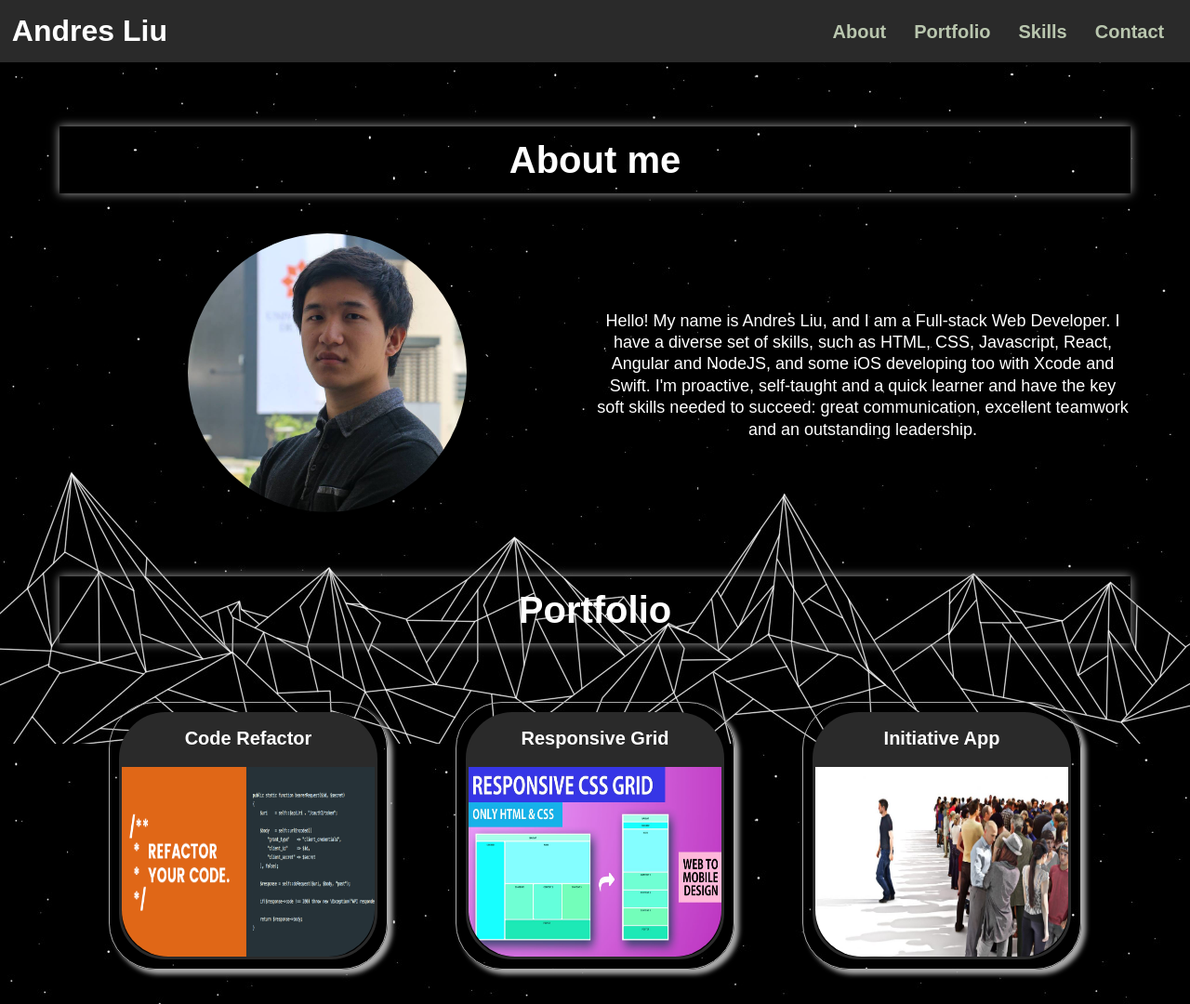
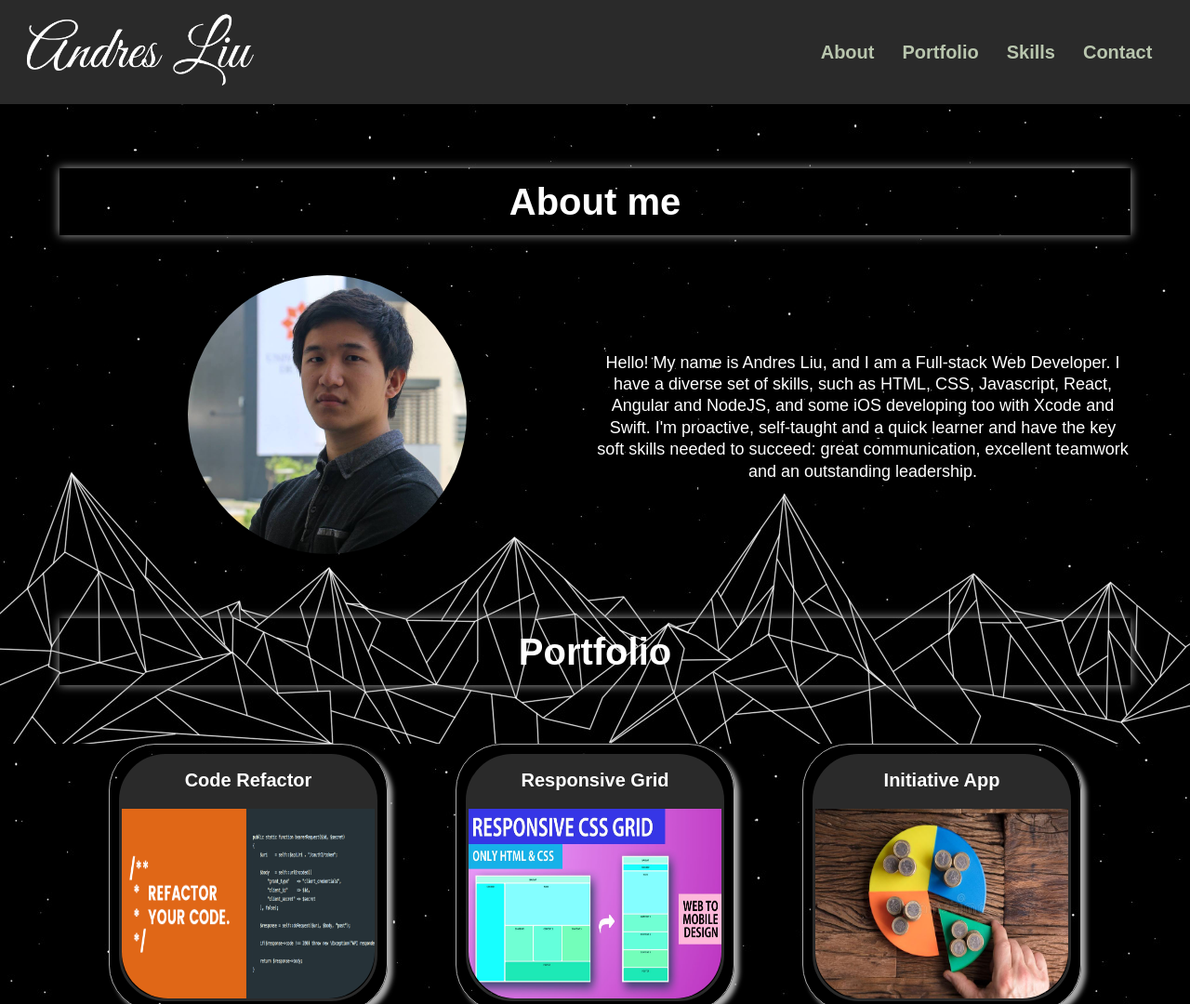
Before and after one commit to andresliu22/portfolio-html, a plain HTML site: page index.html in a window 1280 px wide. Shown: the top 1080 px of the page at 93% size. Drawn offline with Linux system fonts and the light colour scheme.

Commit message:
Add new logo and image

```diff
--- a/assets/css/style.css
+++ b/assets/css/style.css
@@ -22,13 +22,20 @@ header {
   display: flex;
   justify-content: space-between;
   align-items: center;
-  padding: 1%;
+  padding: 1% 2%;
   background-color: var(--header-footer-color);
   color: #fff;
 }
 
 h1 {
-  font-size: 200%;
+  font-size: 300%;
+  font-style: italic;
+  text-align: center;
+  text-decoration: underline;
+}
+
+header .logo img {
+  width: 250px;
 }
 
 h2 {
@@ -141,7 +148,7 @@ section h2 {
 .portfolio article a:hover {
   /* flex: 0 0 320px;
   height: 320px; */
-  opacity: 0.8;
+  opacity: 0.75;
 }
 
 /* .portfolio article a:hover .project > div{
@@ -185,7 +192,7 @@ section h2 {
 
   .about article div {
     width: 100%;
-    padding: 0 15px 0 15px;
+    padding: 10px 15px 10px 15px;
   }
 
 }
--- a/index.html
+++ b/index.html
@@ -10,7 +10,9 @@
 </head>
 <body>
     <header>
-        <h1>Andres Liu</h1>
+        <div class="logo">
+            <img src="./assets/images/logo-image.png" alt="logo">
+        </div>
         <nav>
             <ul>
                 <li><a href="#about">About</a></li>
@@ -22,6 +24,7 @@
     </header>
 
     <main>
+
         <section id="about" class="section about">
             <h2>About me</h2>
             <article>
@@ -62,7 +65,7 @@
                     <div class="project">
                     <header>Initiative App</header>
                         <div class="image-div">
-                            <img src="./assets/images/initiative-image.png" alt="initiative-image" />
+                            <img src="./assets/images/initiative-image.jpg" alt="initiative-image" />
                         </div>
                     </div>
                 </a>
```
Also changed, not shown: assets/images/initiative-image.jpg (added), assets/images/initiative-image.png (deleted), assets/images/logo-image.png (added).
